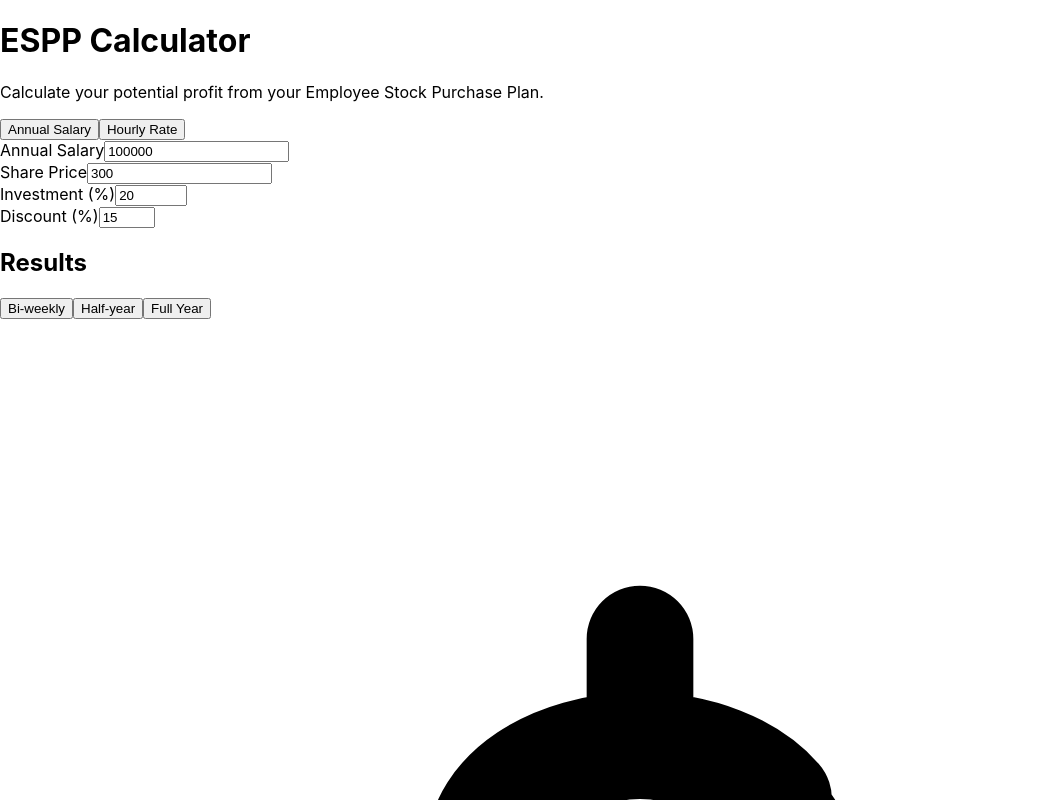
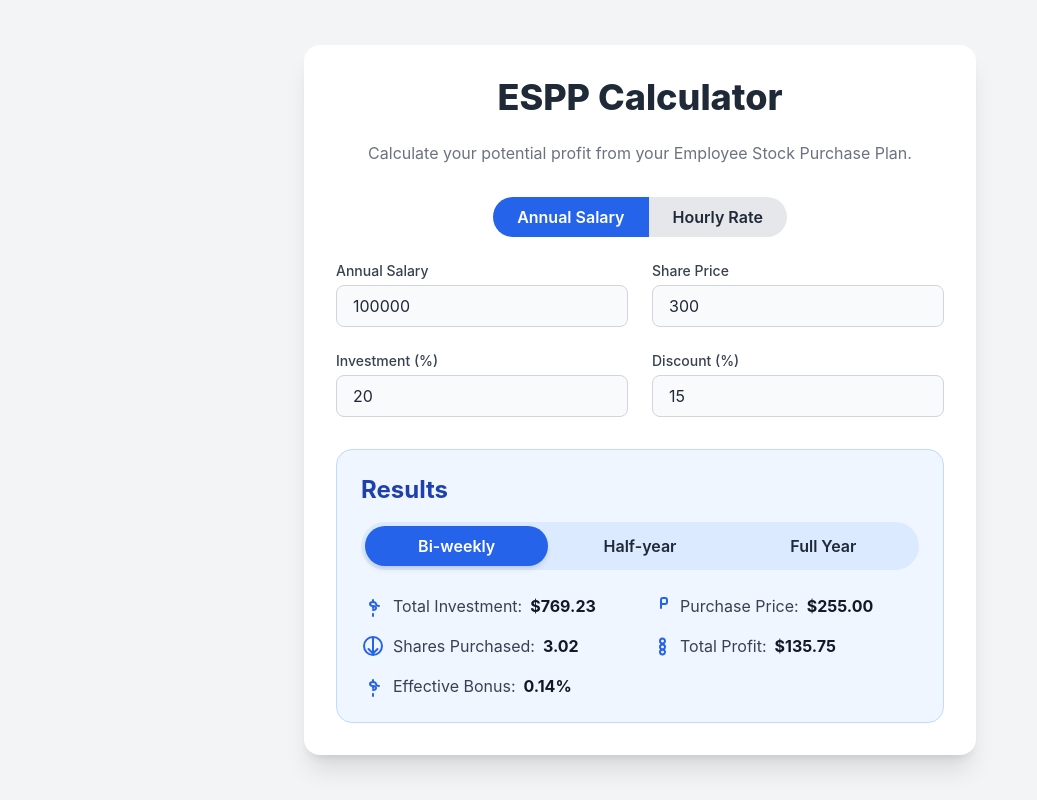
Before and after one commit to mlee86/espp-calculator, a React (Create React App) app: page / in a window 1280 px wide. Shown: the top 800 px of the page, without its empty margins (0-1037 px from the left). Built offline with nearby package versions, Linux system fonts and the light colour scheme.

Commit message:
Changing styling to tailwind

```diff
--- a/public/index.html
+++ b/public/index.html
@@ -1,6 +1,7 @@
 <!DOCTYPE html>
 <html lang="en">
   <head>
+    <script src="https://cdn.tailwindcss.com"></script>
     <meta charset="utf-8" />
     <link rel="icon" href="%PUBLIC_URL%/thd.ico" />
     <meta name="viewport" content="width=device-width, initial-scale=1" />
--- a/src/App.js
+++ b/src/App.js
@@ -18,7 +18,7 @@ const App = () => {
   const [purchasePrice, setPurchasePrice] = useState(0);
   const [sharesPurchased, setSharesPurchased] = useState(0);
   const [profit, setProfit] = useState(0);
-  const [alertMessage, setAlertMessage] = useState('');
+  const [effectiveBonus, setEffectiveBonus] = useState(0);
 
   // Use useEffect hook to calculate ESPP values whenever a relevant state changes
   useEffect(() => {
@@ -26,14 +26,36 @@ const App = () => {
   }, [salary, hourlyRate, investmentPercent, discount, selectedPeriod, isSalary]);
 
   const calculateEspp = () => {
-    let baseInvestment = 0;
+    const maxAnnualContribution = 25000;
     const payPeriodsPerYear = 26;
+    let annualIncome = 0;
 
     if (isSalary) {
-      baseInvestment = (salary / payPeriodsPerYear) * (investmentPercent / 100);
+      annualIncome = salary;
     } else {
       // Assuming a standard 40-hour work week
-      baseInvestment = (hourlyRate * 40 * 2) * (investmentPercent / 100);
+      annualIncome = hourlyRate * 40 * 52;
+    }
+
+    let finalInvestmentPercent = investmentPercent;
+
+    // Check if annual income is greater than 0 to avoid division by zero
+    if (annualIncome > 0) {
+      // Correct calculation for the maximum investment percentage based on the $25,000 FMV limit
+      const maxInvestmentPercentage = ((maxAnnualContribution * (1 - discount / 100)) / annualIncome) * 100;
+
+      // Cap the investment percentage at the legal max or 20%, whichever is lower
+      finalInvestmentPercent = Math.min(investmentPercent, maxInvestmentPercentage, 20);
+    }
+
+    // Update the state with the clamped value
+    setInvestmentPercent(finalInvestmentPercent);
+
+    let baseInvestment = 0;
+    if (isSalary) {
+      baseInvestment = (salary / payPeriodsPerYear) * (finalInvestmentPercent / 100);
+    } else {
+      baseInvestment = (hourlyRate * 40 * 2) * (finalInvestmentPercent / 100);
     }
 
     const annual = baseInvestment * payPeriodsPerYear;
@@ -61,14 +83,10 @@ const App = () => {
     setSharesPurchased(sharesAmount);
     setProfit(profitAmount);
 
-    // Check for the $25,000 annual contribution limit based on pre-discount value
-    const maxAnnualContribution = 25000;
-    const maxContributionPreDiscount = maxAnnualContribution / (1 + (discount / 100));
-
-    if (annual > maxContributionPreDiscount) {
-      setAlertMessage(`Warning: Your annual investment of $${numberWithCommas(annual.toFixed(2))} exceeds the legal limit of $${numberWithCommas(maxContributionPreDiscount.toFixed(2))} pre-discount.`);
-    } else {
-      setAlertMessage('');
+    // Calculate the effective bonus based on annual income
+    if (annualIncome > 0) {
+      const bonus = (profitAmount / annualIncome) * 100;
+      setEffectiveBonus(bonus);
     }
   };
 
@@ -90,9 +108,7 @@ const App = () => {
           setSharePrice(Number(value));
           break;
         case 'investmentPercent':
-          if (value <= 20) {
-            setInvestmentPercent(Number(value));
-          }
+          setInvestmentPercent(Number(value));
           break;
         case 'discount':
           if (value <= 20) {
@@ -115,13 +131,6 @@ const App = () => {
           <p className="text-center text-gray-500 dark:text-gray-400 mb-8">
             Calculate your potential profit from your Employee Stock Purchase Plan.
           </p>
-
-          {alertMessage && (
-            <div className="bg-red-100 border-l-4 border-red-500 text-red-700 p-4 rounded-lg mb-6" role="alert">
-              <p className="font-bold">Heads up!</p>
-              <p>{alertMessage}</p>
-            </div>
-          )}
 
           <div className="flex justify-center mb-6">
             <button
@@ -239,7 +248,7 @@ const App = () => {
                     <path strokeLinecap="round" strokeLinejoin="round" d="M12 8c-1.657 0-3 .895-3 2s1.343 2 3 2 3 .895 3 2-1.343 2-3 2m0-8c1.11 0 2.08.402 2.599 1M12 8V6m0 6v2m0 6v2M12 12c-1.657 0-3-1.493-3-2s1.343-2 3-2 3 1.493 3 2 1.343 2 3 2" />
                   </svg>
                 </span>
-                <p className="text-gray-700 dark:text-gray-300">Total Investment ({selectedPeriod === 'biWeekly' ? 'Bi-weekly' : selectedPeriod === 'halfYear' ? 'Half-year' : 'Full Year'}):</p>
+                <p className="text-gray-700 dark:text-gray-300">Total Investment:</p>
                 <p className="font-bold text-gray-900 dark:text-white">${numberWithCommas(investment.toFixed(2))}</p>
               </div>
               <div className="flex items-center space-x-2">
@@ -271,6 +280,15 @@ const App = () => {
                 <p className="text-gray-700 dark:text-gray-300">Total Profit:</p>
                 <p className="font-bold text-gray-900 dark:text-white">${numberWithCommas(profit.toFixed(2))}</p>
               </div>
+              <div className="flex items-center space-x-2">
+                <span className="text-blue-600 dark:text-blue-400">
+                  <svg xmlns="http://www.w3.org/2000/svg" className="h-6 w-6" fill="none" viewBox="0 0 24 24" stroke="currentColor" strokeWidth={2}>
+                    <path strokeLinecap="round" strokeLinejoin="round" d="M12 8c-1.657 0-3 .895-3 2s1.343 2 3 2 3 .895 3 2-1.343 2-3 2m0-8c1.11 0 2.08.402 2.599 1M12 8V6m0 6v2m0 6v2M12 12c-1.657 0-3-1.493-3-2s1.343-2 3-2 3 1.493 3 2 1.343 2 3 2" />
+                  </svg>
+                </span>
+                <p className="text-gray-700 dark:text-gray-300">Effective Bonus:</p>
+                <p className="font-bold text-gray-900 dark:text-white">{effectiveBonus.toFixed(2)}%</p>
+              </div>
             </div>
           </div>
         </div>
```
Also changed, not shown: 1 other file (tests, documents, lock files or other folders).
